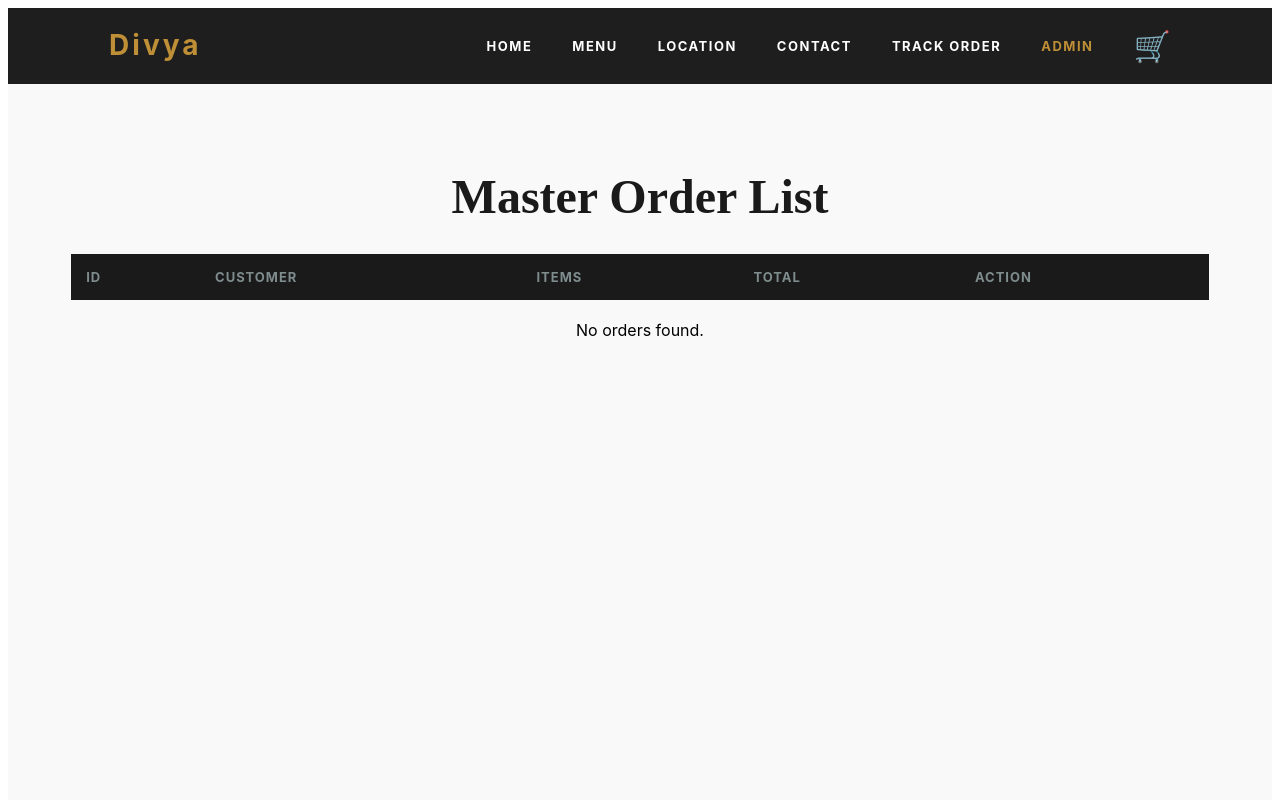
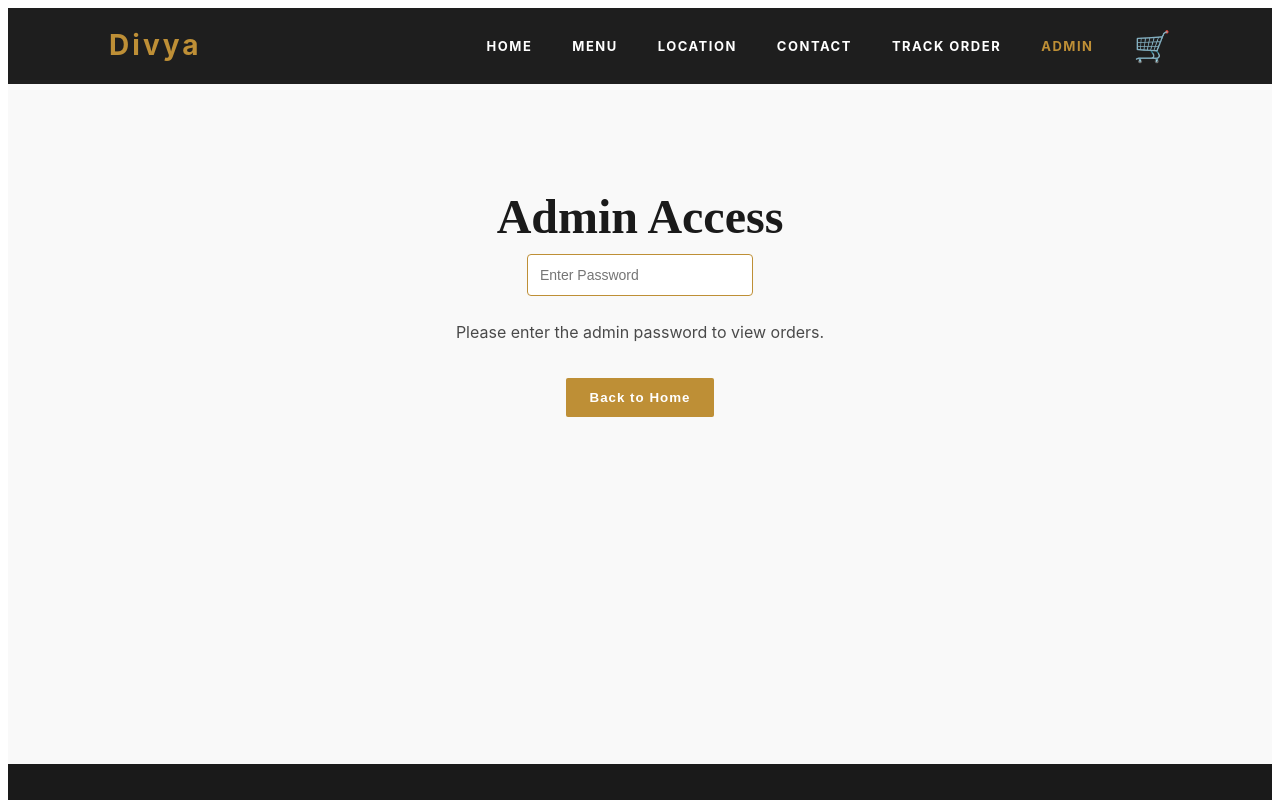
Before and after one commit to Divyasreegandla/react3923, a React (Vite) app: page / in a window 1280 px wide. Both pictures are taken after a click on the element "ADMIN". Shown: the top 800 px of the page. Built offline with nearby package versions, Linux system fonts and the light colour scheme.

Commit message:
Add Netlify redirects for routing

```diff
--- a/src/Task/FinalTask.jsx
+++ b/src/Task/FinalTask.jsx
@@ -308,8 +308,15 @@ const Menu=({theme,commonStyles,menuData,addToCart})=>(
 
 const CheckOutForm=({theme,commonStyles,setPage,totalPrice,OrderSuccess})=>{
    const handleFormSubmit=(e)=>{
-    e.preventDefault();
-    OrderSuccess();
+      e.preventDefault();
+    const customerDetails = {
+        name: e.target[0].value + " " + e.target[1].value, // First + Last Name
+        email: e.target[2].value,
+        phone: e.target[3].value,
+        address: `${e.target[4].value}, ${e.target[6].value}` // House + City
+    };
+
+    OrderSuccess(customerDetails);
 };
     return(
         <div style={{
@@ -472,8 +479,8 @@ const AdminOrders = ({ theme, commonStyles }) => {
     };
 
     return (
-        <div style={{ padding: "80px 5%", minHeight: "80vh" }}>
-            <h2 style={commonStyles.sectionTitle}>Master Order List</h2>
+        <div style={{ padding: "30px 5%", minHeight: "80vh" }}>
+            <h2 style={commonStyles.sectionTitle}>Customer Order List</h2>
             <table style={{ width: "100%", borderCollapse: "collapse", marginTop: "30px", backgroundColor: "white" }}>
                 <thead>
                     <tr style={{ backgroundColor: theme.midnight, color: "white" }}>
@@ -488,7 +495,7 @@ const AdminOrders = ({ theme, commonStyles }) => {
                     {allOrders.map((order) => (
                         <tr key={order.id} style={{ borderBottom: "1px solid #ddd" }}>
                             <td style={{ padding: "15px", fontWeight: "bold" }}>{order.id}</td>
-                            <td style={{ padding: "15px" }}>{order.customer.name}</td>
+                            <td style={{ padding: "15px" }}>{order.customer?.name || "Guest"}</td>
                             <td style={{ padding: "15px" }}>
                                 {order.items.map(item => `${item.name} (x${item.quantity})`).join(", ")}
                             </td>
@@ -519,6 +526,8 @@ export default function FinalTask() {
     const [email,setEmail]=useState("");
      const [reserveName,setReserveName]=useState("");
      const [isOrdered,setIsOrdered]=useState(false);
+     const [adminPasswordInput, setAdminPasswordInput] = useState("");
+     const [isPasswordWrong, setIsPasswordWrong] = useState(false);
 
      const totalPrice = cart.reduce((acc, item) => {
         const priceNum = parseInt(item.price.replace(/[^\d]/g, "")) || 0;
@@ -634,6 +643,7 @@ const saveOrder = (customerDetails, cartItems, total) => {
         );
 };
 const [lastTrackingId, setLastTrackingId] = useState("");
+
 const handleOrderSuccess=(customerDetails)=>{
     const trackId = saveOrder(customerDetails, cart, totalPrice);
     setLastTrackingId(trackId)
@@ -642,12 +652,8 @@ const handleOrderSuccess=(customerDetails)=>{
     setCurrentPage("OrderSuccess");
 }
 const handleAdminClick = () => {
-    const password = prompt("Enter Admin Password:");
-    if (password === "divya123") {
         setCurrentPage('Admin');
-    } else {
-        alert("Access Denied");
-    }
+
 };
 
   return (
@@ -698,7 +704,7 @@ const handleAdminClick = () => {
             alignItems:"center"
         }}>{['Home','Menu','Location','Contact','Track Order','Admin'].map(page=>(
             <span key={page}
-            onClick={()=>setCurrentPage(page)}
+            onClick={()=>page==='Admin'? handleAdminClick():setCurrentPage(page)}
             style={{
                 cursor:"pointer",
                 color:currentPage===page?theme.gold:"white",
@@ -796,7 +802,55 @@ const handleAdminClick = () => {
     />
 )}
 
-{currentPage === 'Admin' && <AdminOrders theme={theme} commonStyles={commonStyles} />}
+{currentPage === 'Admin' && (
+    <div style={{ padding: "100px 10%", textAlign: "center", minHeight: "60vh" }}>
+        {adminPasswordInput !== "divya123" ? (
+            <div>
+                <h2 style={commonStyles.sectionTitle}>Admin Access</h2>
+                <input
+                    type="password"
+                    placeholder="Enter Password"
+                    style={{
+                        ...formInputStyle,
+                        width: '200px',
+                        marginBottom: '10px',
+                        border: isPasswordWrong ? "2px solid red" : `1px solid ${theme.gold}`
+                    }}
+                    onChange={(e) => {
+                        const val = e.target.value;
+                        // Reset error message while typing
+                        setIsPasswordWrong(false);
+
+                        if(val === "divya123") {
+                            setAdminPasswordInput("divya123");
+                        } else if (val.length >= 8) {
+                            // If they typed 8 or more chars and it's not correct
+                            setIsPasswordWrong(true);
+                        }
+                    }}
+                />
+
+                {/* The Error Message */}
+                {isPasswordWrong && (
+                    <p style={{ color: "red", fontSize: "14px", marginBottom: "20px" }}>
+                         Wrong Password ❌
+                    </p>
+                )}
+
+                <p style={{ opacity: 0.7 }}>Please enter the admin password to view orders.</p>
+                <button
+                    style={{ ...commonStyles.button, marginTop: "20px" }}
+                    onClick={() => {
+                        setIsPasswordWrong(false);
+                        setCurrentPage('Home');
+                    }}
+                >Back to Home</button>
+            </div>
+        ) : (
+            <AdminOrders theme={theme} commonStyles={commonStyles} />
+        )}
+    </div>
+)}
 
 
 
```
